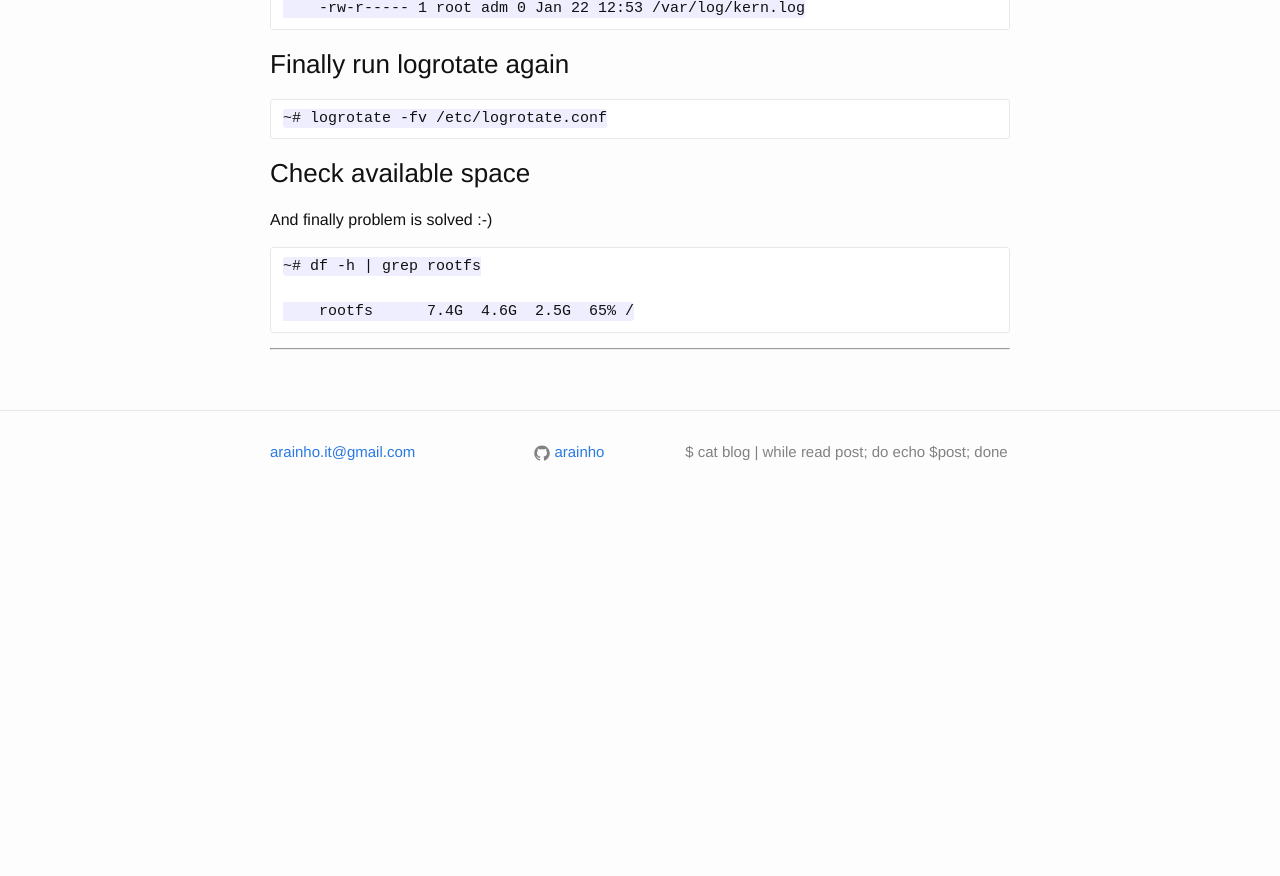
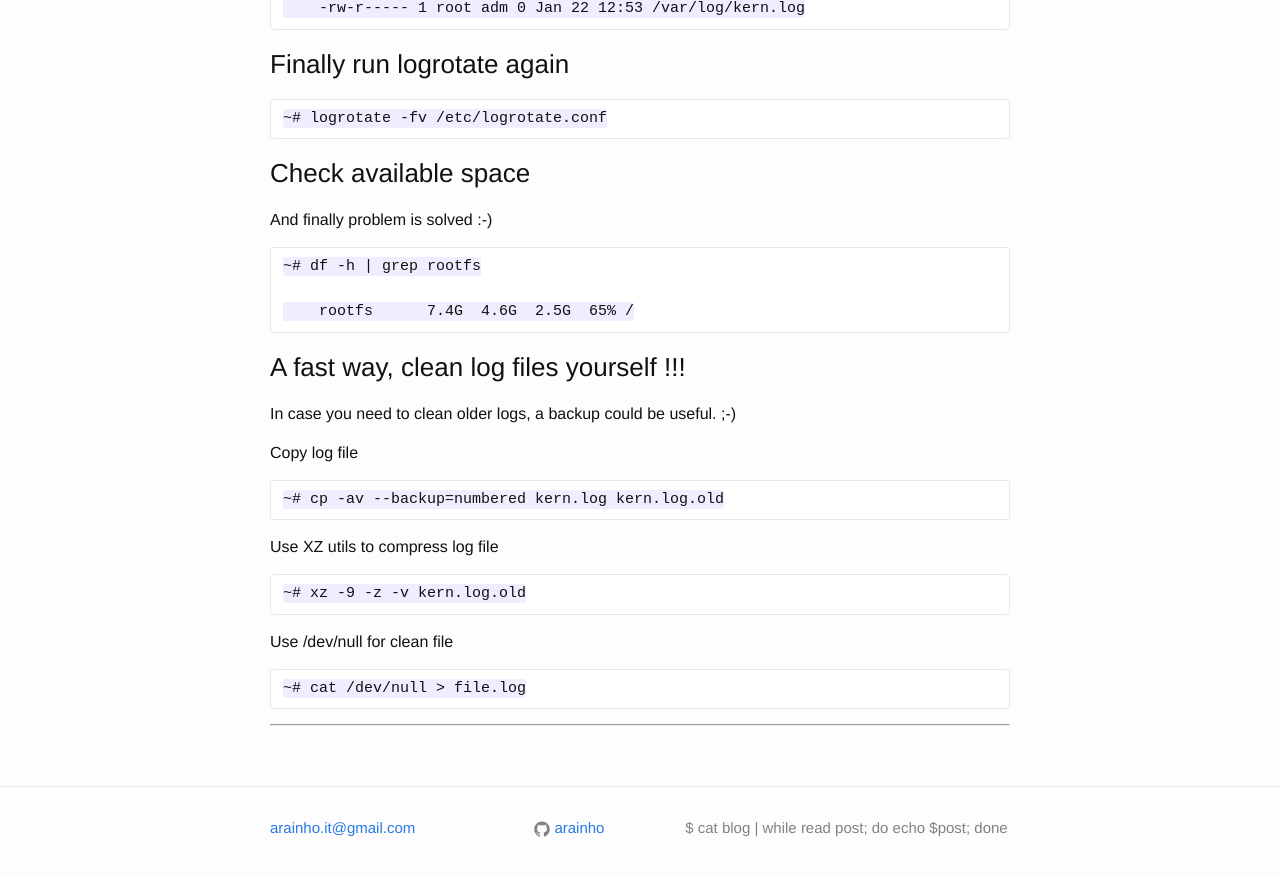
Before and after one commit to arainho/arainho.github.io, a Jekyll site: the page built from _posts/2016-01-22-filesystem-is-full.md, in a window 1280 px wide and 900 px high, scrolled down 2512 px. Shown: the top 876 px of the window. Built offline with Jekyll 4.4.1, drawn with Linux system fonts in a browser that asks for light colours; before the commit the page ends 3035 px from its top, so only the background shows below that.

Commit message:
backup, compress and clean a large 'log file'

```diff
--- a/_posts/2016-01-22-filesystem-is-full.md
+++ b/_posts/2016-01-22-filesystem-is-full.md
@@ -118,6 +118,22 @@ And finally problem is solved :-)
         rootfs      7.4G  4.6G  2.5G  65% /
 
 
+### A fast way, clean log files yourself !!!
+In case you need to clean older logs, a backup could be useful. ;-)
+
+Copy log file
+
+    ~# cp -av --backup=numbered kern.log kern.log.old
+
+Use XZ utils to compress log file
+
+    ~# xz -9 -z -v kern.log.old
+
+Use /dev/null for clean file
+
+    ~# cat /dev/null > file.log
+
+
 
 
 ---
```
